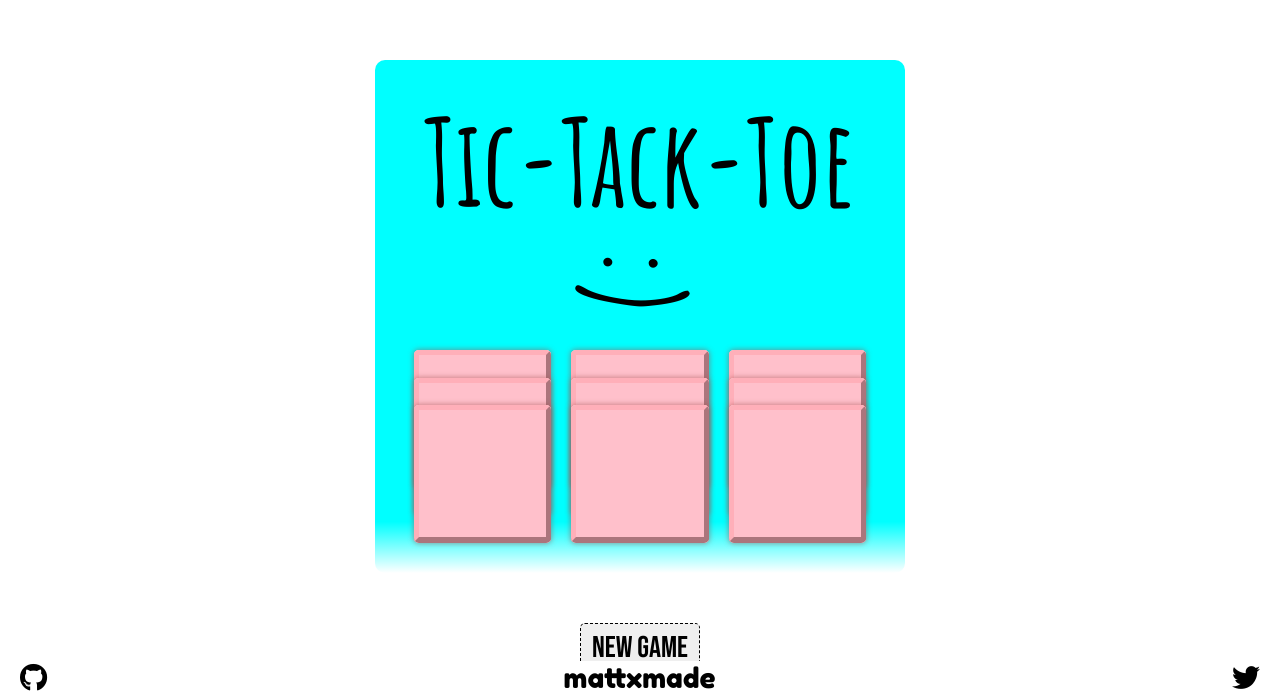
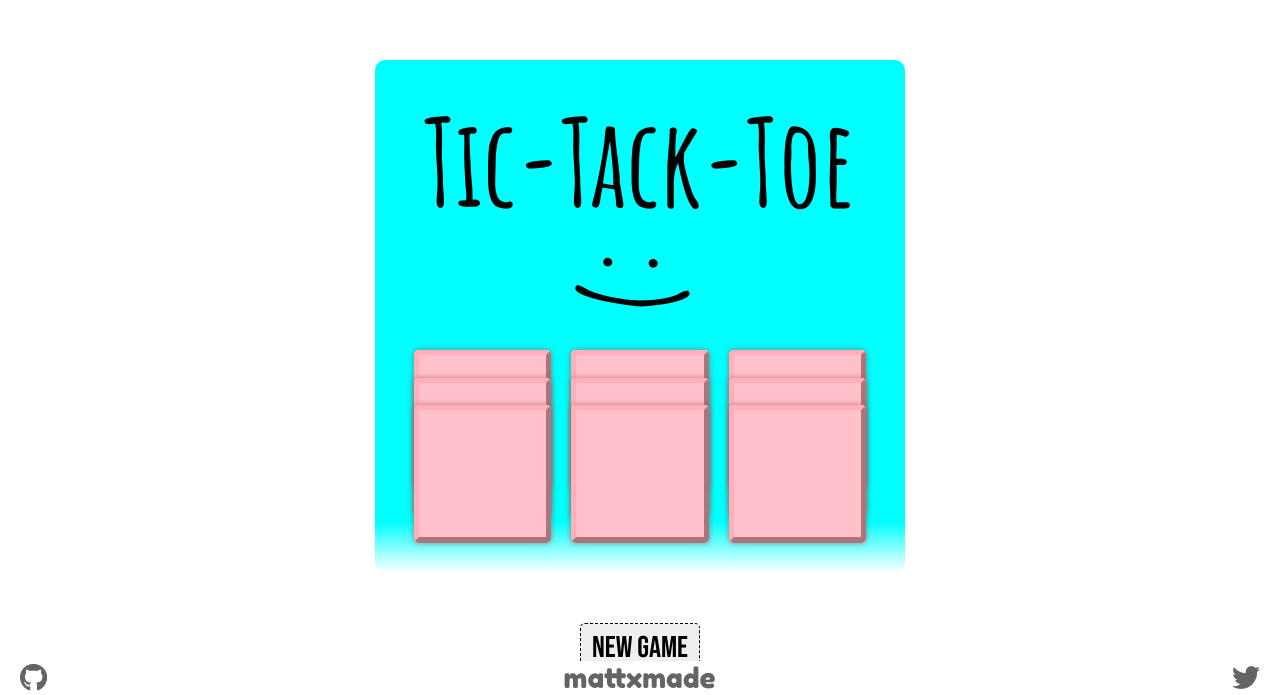
Before and after one commit to mattxmade/odin-tic-tac-toe, a plain HTML site: page index.html in a window 1280 px wide. Shown: the part 105-800 px from the top of the page. Drawn offline with Linux system fonts and the light colour scheme.

Commit message:
Change colour of footer text + icons

```diff
--- a/style.css
+++ b/style.css
@@ -252,6 +252,7 @@ footer ul {
   margin: 0;
   padding: 0 2rem;
   min-width: 100%;
+  color: rgb(100, 100, 100);
   display: flex;
   justify-content: space-between;
   border: none;
@@ -261,6 +262,10 @@ footer ul {
   background-color: white;
 }
 
+footer i {
+  color: rgb(100, 100, 100);
+}
+
 footer a {
   color: black;
 }/*# sourceMappingURL=style.css.map */
```
